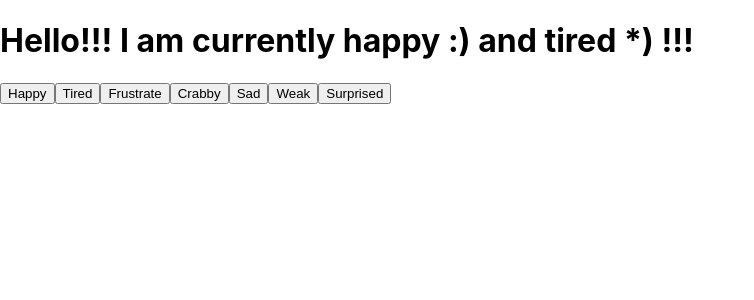
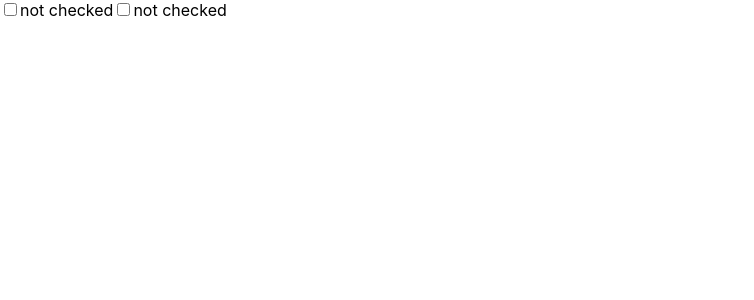
Before and after one commit to shamiullahms/train-my-app, a React (Create React App) app: page / in a window 1280 px wide. Shown: the top 300 px of the page, without its empty margins (0-754 px from the left). Built offline with nearby package versions, Linux system fonts and the light colour scheme.

Commit message:
Use State & Reducer

```diff
--- a/src/App.js
+++ b/src/App.js
@@ -1,30 +1,23 @@
-import React, { useState, useEffect } from "react";
+import React, { useState, useReducer } from "react";
 import "./App.css";
 
 function App() {
-  const [emotion, setEmotion] = useState("happy :)");
-  const [secondary, setSecondary] = useState("tired *)");
+  const [checked, setChecked] = useState(false);
+  const [newChecked, newToggle] = useReducer(
+    (newChecked) => !newChecked,
+    false
+  );
 
-  useEffect(() => {
-    console.log(`It's ${emotion} around here!!!`);
-  }, [emotion]);
-
-  useEffect(() => {
-    console.log(`It's ${secondary} around here!!!`);
-  }, [secondary]);
+  function toggle() {
+    setChecked((checked) => !checked);
+  }
 
   return (
     <>
-      <h1>
-        Hello!!! I am currently {emotion} and {secondary} !!!
-      </h1>
-      <button onClick={() => setEmotion("happy :)")}>Happy</button>
-      <button onClick={() => setSecondary("tired *)")}>Tired</button>
-      <button onClick={() => setEmotion("frustrated (:")}>Frustrate</button>
-      <button onClick={() => setSecondary("crabby (V)")}>Crabby</button>
-      <button onClick={() => setEmotion("sad ;)")}>Sad</button>
-      <button onClick={() => setSecondary("weak (%)")}>Weak</button>
-      <button onClick={() => setEmotion("surprised ;)")}>Surprised</button>
+      <input type="checkbox" value={checked} onChange={toggle} />
+      {checked ? "checked" : "not checked"}
+      <input type="checkbox" value={newChecked} onChange={newToggle} />
+      {newChecked ? "checked" : "not checked"}
     </>
   );
 }
```
Also changed, not shown: 1 other file (tests, documents, lock files or other folders).
